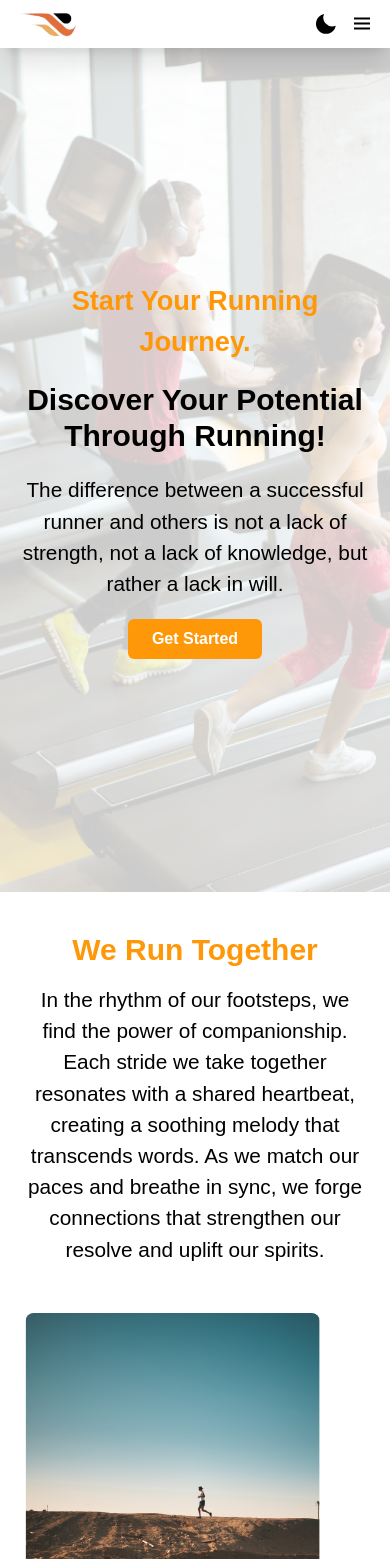
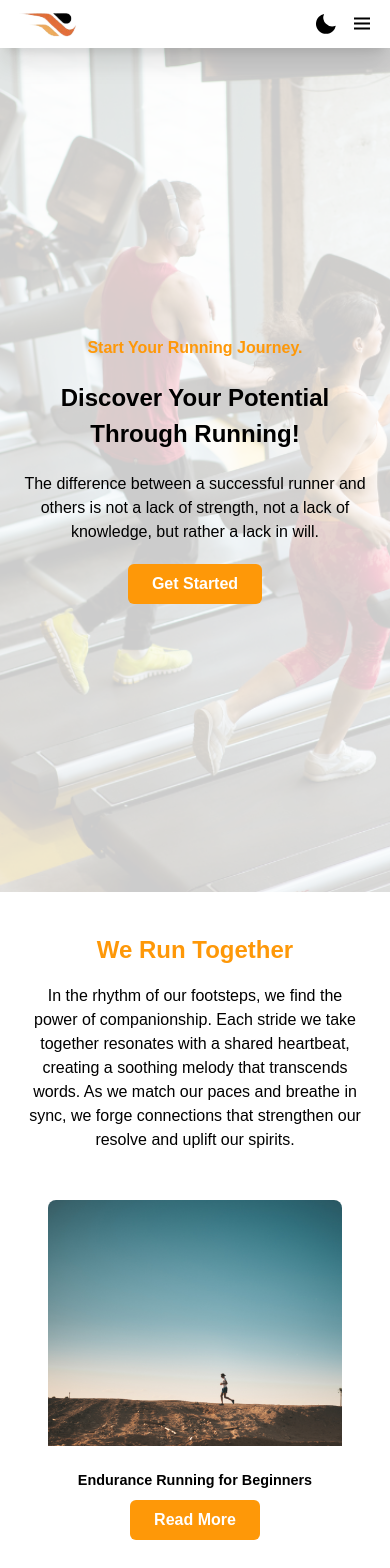
Before and after one commit to Hadehwahle/Fitness-App, a React (Vite) app: page / in a window 390 px wide. Shown: the top 1568 px of the page. Built offline with nearby package versions, Linux system fonts and the light colour scheme.

Commit message:
modified styling

```diff
--- a/src/components/About/About.jsx
+++ b/src/components/About/About.jsx
@@ -53,7 +53,7 @@ const About = () => {
               {/* bottom section */}
               <div>
                 <p
-                  className="lg:w-[30rem] text-[1.3rem]"
+                  className="lg:w-[30rem] text-1xl sm:text-[1.3rem] "
                   data-aos="fade-right "
                   data-aos-delay="600"
                 >
--- a/src/components/About/About2.jsx
+++ b/src/components/About/About2.jsx
@@ -35,7 +35,7 @@ const About2 = () => {
               <p
                 data-aos="fade-down"
                 data-aos-delay="400"
-                className="lg:w-[30rem] text-[1.3rem]"
+                className="lg:w-[30rem] text-1xl sm:text-[1.3rem] "
               >
                 We believe that running is for everyone, regardless of age,
                 pace, or experience level. Our community welcomes runners from
--- a/src/components/Contact/Contact.jsx
+++ b/src/components/Contact/Contact.jsx
@@ -5,7 +5,7 @@ const Contact = ({ toggleForm }) => {
         <div
           className="grid grid-cols-1 sm:grid-cols-3 gap-4"
           data-aos="fade-down"
-          data-aos-delay="300"
+          data-aos-delay="100"
         >
           <div className="col-span-2">
             <h1 className="text-1xl sm:text-2xl md:text-3xl text-center md:text-left font-bold text-black/80 dark:text-white lg:w-[77%] lg:mx-auto">
--- a/src/components/Hero/Content.jsx
+++ b/src/components/Hero/Content.jsx
@@ -5,18 +5,22 @@ const Content = ({ heading, title, content }) => {
         <p
           data-aos="fade-up"
           data-aos-delay="300"
-          className="text-primary text-[1.7rem] font-semibold"
+          className="text-primary text-1xl sm:text-[1.4rem] font-semibold"
         >
           {heading}.
         </p>
         <h1
           data-aos="zoom-out"
           data-aos-delay="400"
-          className=" text-3xl md:text-4xl font-bold"
+          className=" text-[1.5rem] sm:text-3xl md:text-4xl font-bold"
         >
           {title}
         </h1>
-        <p data-aos="fade-down" data-aos-delay="500" className="text-[1.3rem]">
+        <p
+          data-aos="fade-down"
+          data-aos-delay="500"
+          className="text-1xl  sm:text-[1.3rem]"
+        >
           {content}
         </p>
         <button data-aos-delay="600" data-aos="fade-up" className="primary-btn">
--- a/src/components/Hero/Highlights.jsx
+++ b/src/components/Hero/Highlights.jsx
@@ -48,14 +48,14 @@ const Highlights = () => {
           <h1
             data-aos="fade-down"
             data-aos-delay="300"
-            className="text-primary text-center text-3xl md:text-4xl font-bold py-4"
+            className="text-primary text-center text-[1.5rem] sm:text-3xl md:text-4xl font-bold py-4"
           >
             We Run Together
           </h1>
           <p
             data-aos="fade-up"
             data-aos-delay="400"
-            className="text-[1.3rem] text-center lg:text-left pb-8 w-[95%] mx-auto"
+            className="text-1xl sm:text-[1.3rem] text-center lg:text-left pb-8 w-[95%] mx-auto"
           >
             In the rhythm of our footsteps, we find the power of companionship.
             Each stride we take together resonates with a shared heartbeat,
```
